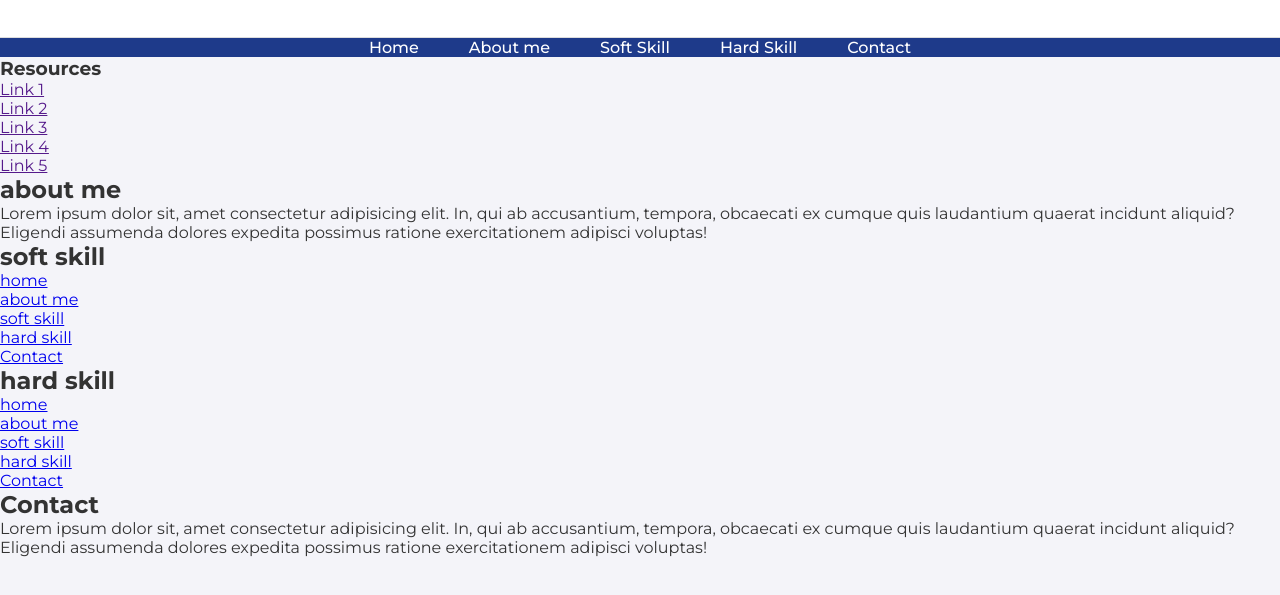
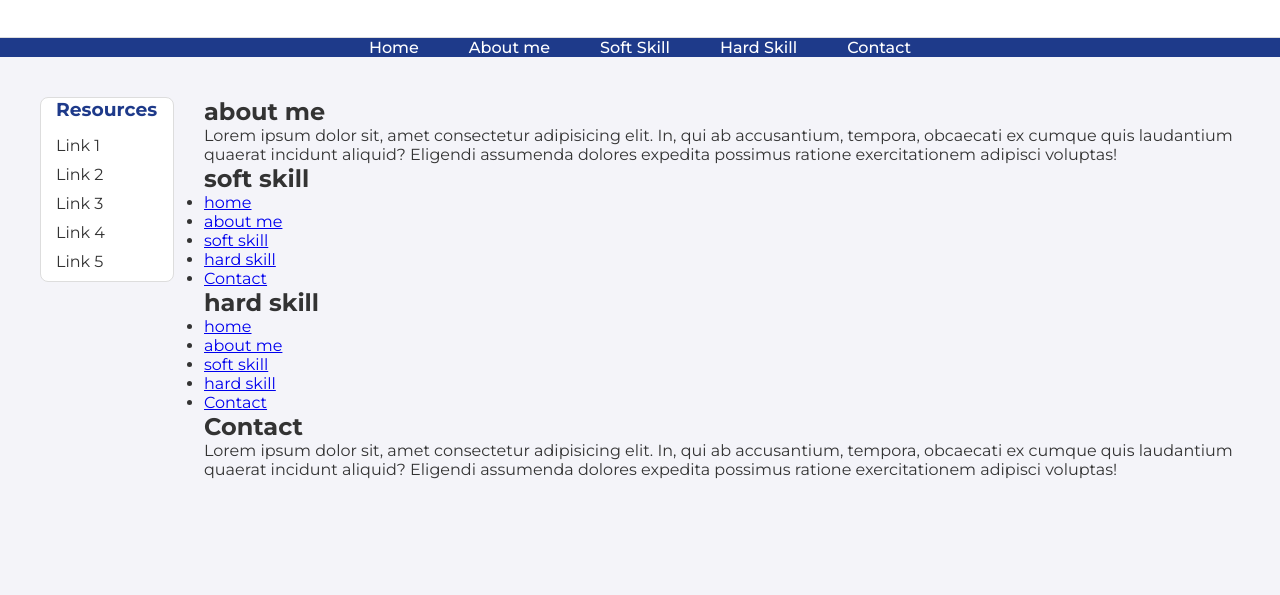
Before and after one commit to Isildu/CV, a plain HTML site: page index.html in a window 1280 px wide. Shown: the part 163-758 px from the top of the page. Drawn offline with Linux system fonts and the light colour scheme.

Commit message:
aside con css

```diff
--- a/assets/css/style.css
+++ b/assets/css/style.css
@@ -49,6 +49,7 @@ nav{
     background-color: var(--secondary-color);
     position: sticky;
     top: 0;
+    z-index: 1000;
 }
 
 nav ul{
@@ -68,3 +69,48 @@ nav a:hover{
     background-color: var(--primary-color);
     transition: background-color 0.7s ease;
 }
+
+/*layout*/
+
+.container{
+    display: flex;
+    align-items: flex-start;
+    gap: 30px;
+    padding: 40px;
+    position: relative;
+}
+aside{
+    width: 250px;
+    position: sticky;
+    top: 70px;
+    margin-left: auto;
+    background-color: white;
+    border-radius: 8px;
+    border: 1px solid #ddd;
+    z-index: 900;
+}
+
+aside h3{
+    margin-bottom: 15px;
+    margin-left: 15px;
+    color: var(--secondary-color);
+}
+
+aside ul{
+    list-style: none;
+}
+
+aside li{
+    margin-bottom: 10px;
+    margin-left: 15px;
+}
+
+aside a{
+    color: #333;
+    text-decoration: none;
+}
+
+aside a:hover{
+    color: var(--primary-color);
+    transition: color 0.5s ease;
+}
--- a/index.html
+++ b/index.html
@@ -30,21 +30,24 @@
             <li><a href="#">Contact</a></li>
         </ul>
     </nav>
+    <div class="container">
         <aside>
             <ul>
                 <h3>Resources</h3>
-            <li><a href="">Link 1</a></li>
-            <li><a href="">Link 2</a></li>
-            <li><a href="">Link 3</a></li>
-            <li><a href="">Link 4</a></li>
-            <li><a href="">Link 5</a></li>
+                <li><a href="#">Link 1</a></li>
+                <li><a href="#">Link 2</a></li>
+                <li><a href="#">Link 3</a></li>
+                <li><a href="#">Link 4</a></li>
+                <li><a href="#">Link 5</a></li>
             </ul>
         </aside>
         <main>
             <section>
                 <h2>about me</h2>
-            <p>Lorem ipsum dolor sit, amet consectetur adipisicing elit. In, qui ab accusantium, tempora, obcaecati ex
-                cumque quis laudantium quaerat incidunt aliquid? Eligendi assumenda dolores expedita possimus ratione
+                <p>Lorem ipsum dolor sit, amet consectetur adipisicing elit. In, qui ab accusantium, tempora, obcaecati
+                    ex
+                    cumque quis laudantium quaerat incidunt aliquid? Eligendi assumenda dolores expedita possimus
+                    ratione
                     exercitationem adipisci voluptas!</p>
             </section>
             <section>
@@ -69,8 +72,10 @@
             </section>
             <section>
                 <h2>Contact</h2>
-            <p>Lorem ipsum dolor sit, amet consectetur adipisicing elit. In, qui ab accusantium, tempora, obcaecati ex
-                cumque quis laudantium quaerat incidunt aliquid? Eligendi assumenda dolores expedita possimus ratione
+                <p>Lorem ipsum dolor sit, amet consectetur adipisicing elit. In, qui ab accusantium, tempora, obcaecati
+                    ex
+                    cumque quis laudantium quaerat incidunt aliquid? Eligendi assumenda dolores expedita possimus
+                    ratione
                     exercitationem adipisci voluptas!</p>
             </section>
             <section>
@@ -79,6 +84,7 @@
                 </form>
             </section>
         </main>
+    </div>
 </body>
 
 </html>
```
Lines whose indentation alone changed are shown as unchanged.
